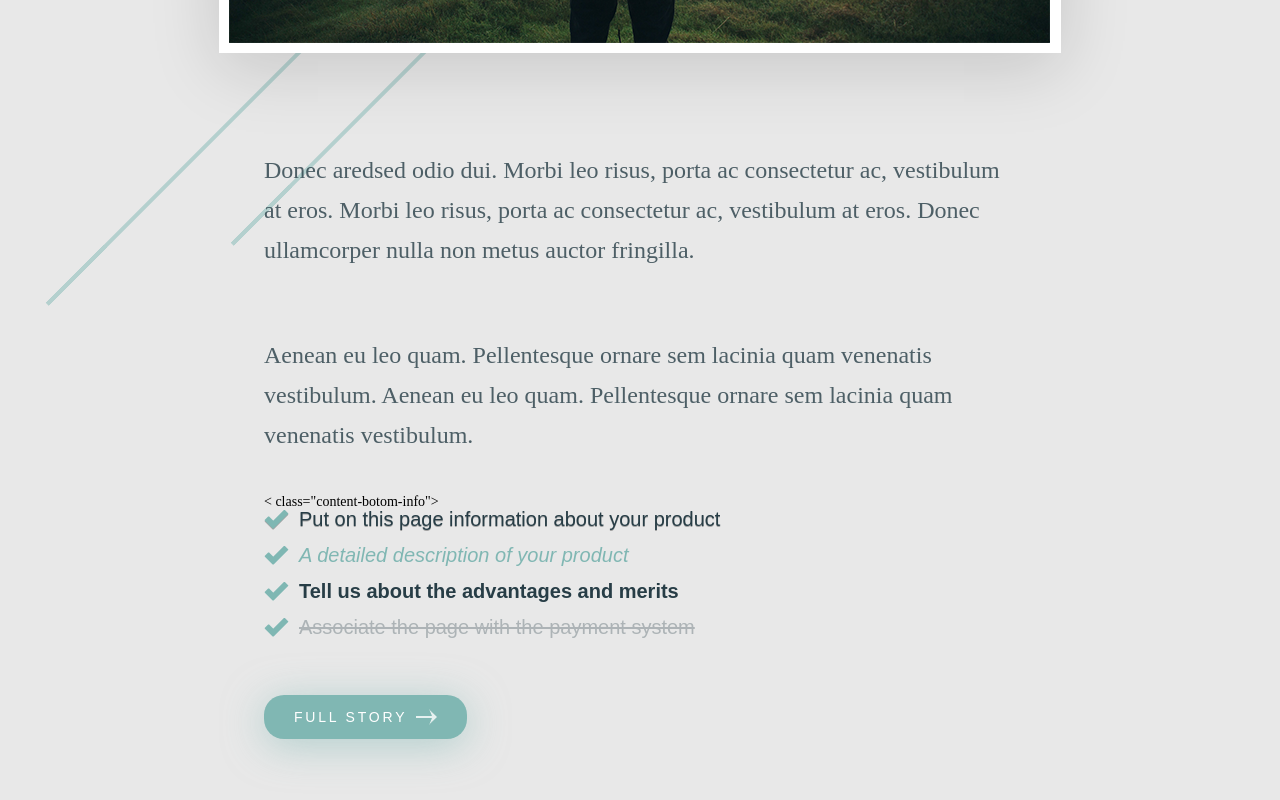
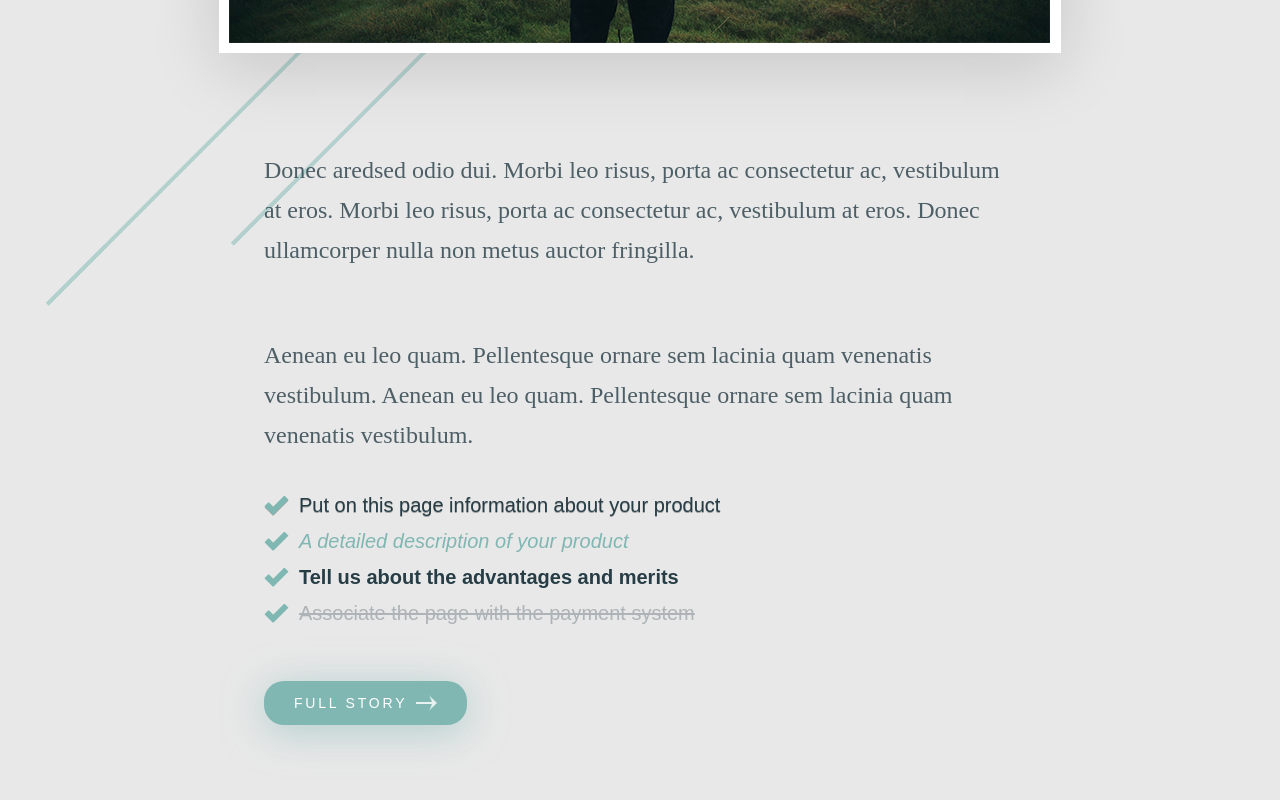
Before and after one commit to Unknown-Stack/First_PSD-Practies, a plain HTML site: page index.html in a window 1280 px wide. Shown: the part 858-1658 px from the top of the page. Drawn offline with Linux system fonts and the light colour scheme.

Commit message:
Everything is ok#2

```diff
--- a/index.html
+++ b/index.html
@@ -31,7 +31,7 @@
             venenatis vestibulum.
           </p>
         </div>
-        < class="content-botom-info">
+        <div class="content-botom-info">
           <ul class="content-botom-info-list">
             <li>Put on this page information about your product</li>
             <li>A detailed description of your product</li>
@@ -41,7 +41,7 @@
           <a href="#" target class="content-botom-info__link">
             <span>Full Story</span>
           </a>
-        </>
+        </div>
       </div>
     </div>
   </body>
```
